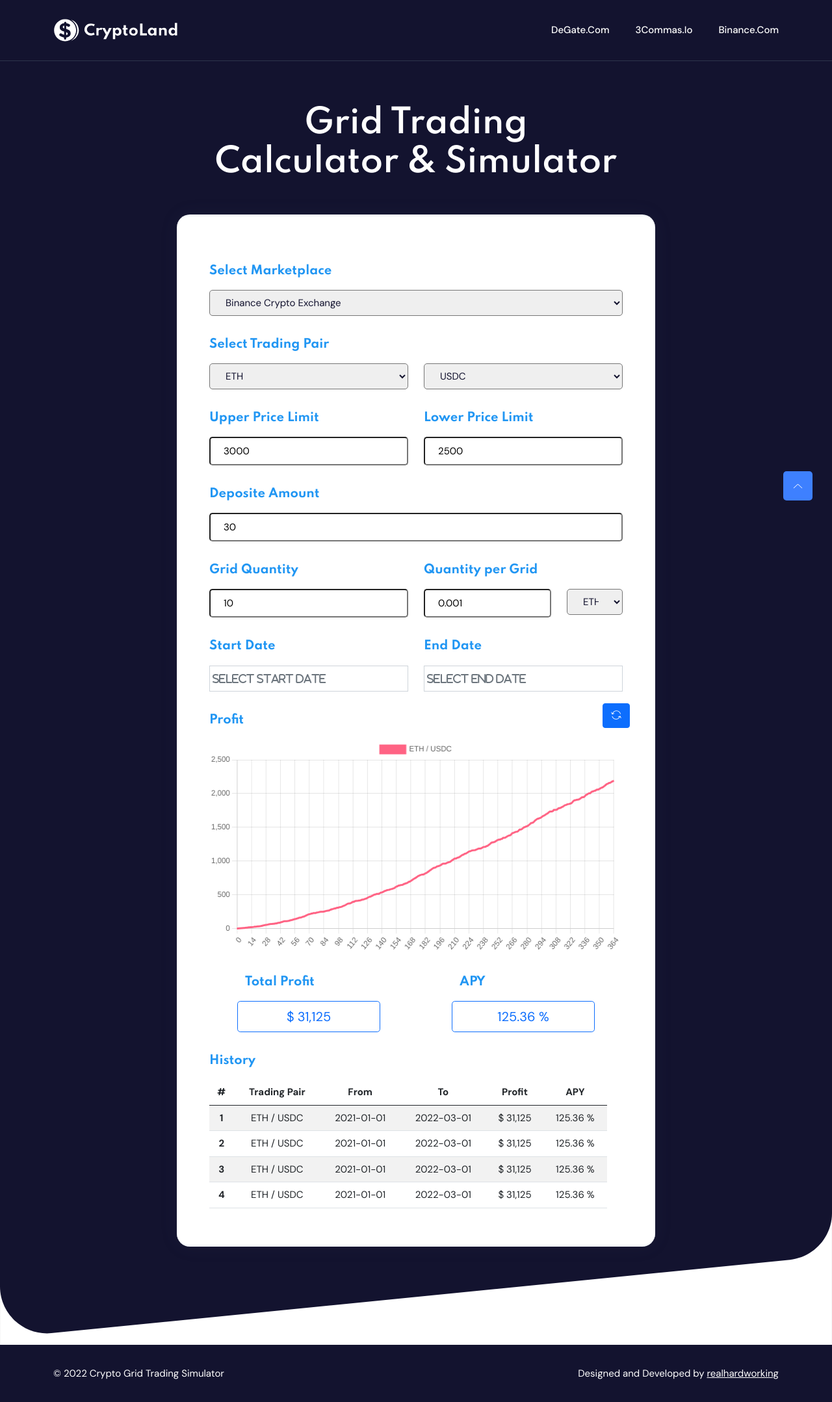
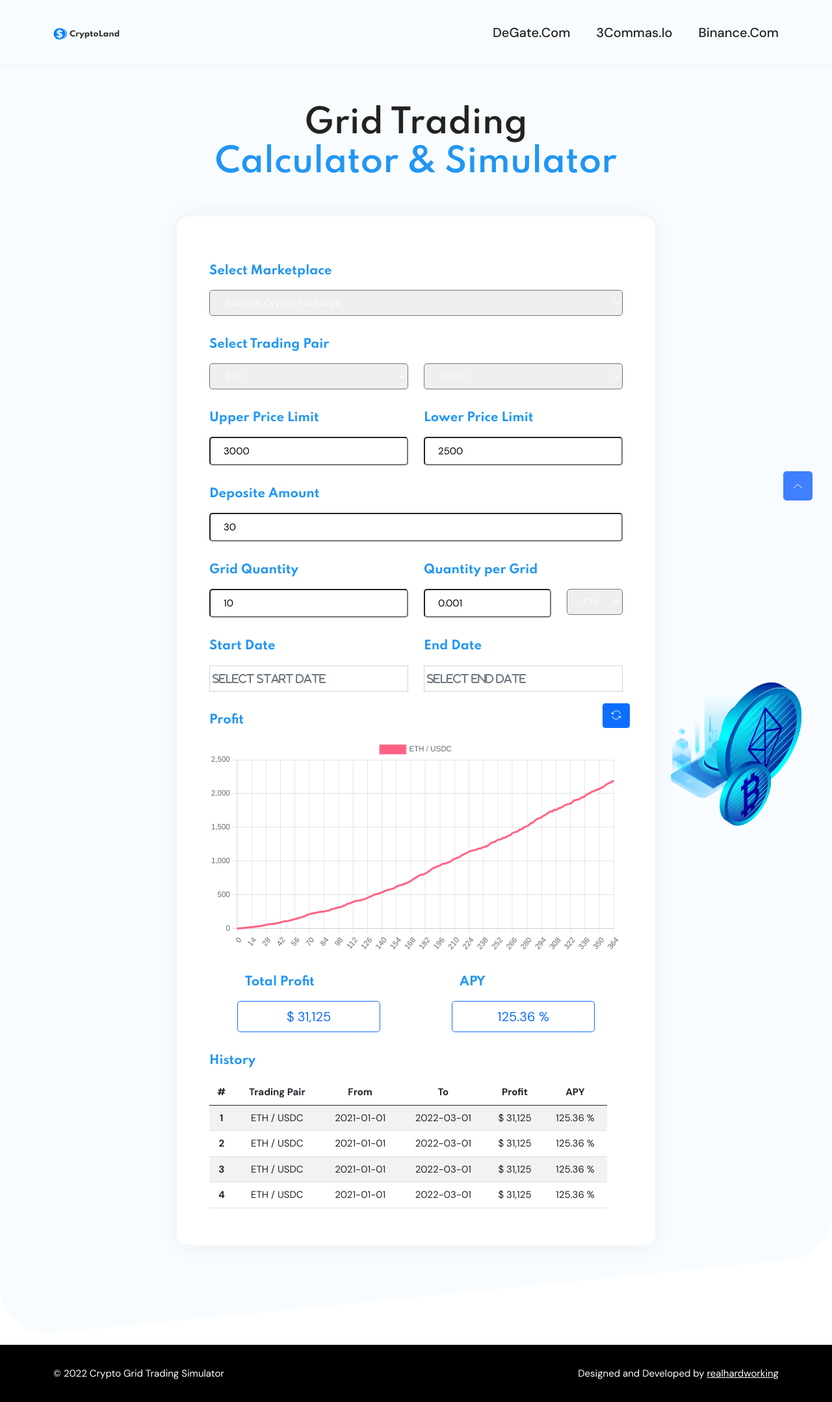
Before and after one commit to realhardworkingdeveloper/grid-trading-backtester, a Flask app: page / in a window 1280 px wide. Shown: the whole page at 65% size. Run offline with Flask 2, Linux system fonts and the light colour scheme; some libraries are stand-ins or nearby versions.

Commit message:
change theme to degate

```diff
--- a/static/assets/css/main.css
+++ b/static/assets/css/main.css
@@ -56,7 +56,7 @@
 select {
   -webkit-writing-mode: horizontal-tb !important;
   text-rendering: auto;
-  color: #13132f;
+  color: #f8fcff;
   letter-spacing: normal;
   word-spacing: normal;
   text-transform: none;
@@ -121,7 +121,7 @@
 h6 {
   font-weight: 600;
   margin: 0px;
-  color: #13132f;
+  color: #f8fcff;
   font-family: 'Spartan', sans-serif;
 }
 
@@ -981,7 +981,7 @@
   padding-bottom: 120px;
   z-index: 2;
   text-align: left;
-  background-color: #13132f;
+  background-color: #f8fcff;
   background-image: url("../images/bread-bg/banner-bg.svg");
   background-size: cover;
   background-position: right;
@@ -997,7 +997,7 @@
   top: 0;
   height: 100%;
   width: 100%;
-  background-color: #13132f;
+  background-color: #f8fcff;
   opacity: 0.7;
 }
 
@@ -1291,7 +1291,7 @@
   width: 100%;
   height: 100%;
   opacity: 0.4;
-  background: #13132f;
+  background: #f8fcff;
   content: "";
   -webkit-transition: all 0.4s ease;
   transition: all 0.4s ease;
@@ -1416,7 +1416,7 @@
 
 .button .btn:hover {
   color: #fff;
-  background-color: #13132f;
+  background-color: #f8fcff;
 }
 
 .button {
@@ -1424,7 +1424,7 @@
 }
 
 .button .btn-alt {
-  background-color: #13132f !important;
+  background-color: #f8fcff !important;
   color: #fff !important;
 }
 
@@ -1753,7 +1753,7 @@
 }
 
 .header.sticky .button .btn:hover {
-  background-color: #13132f;
+  background-color: #f8fcff;
   color: #fff;
 }
 
@@ -1783,7 +1783,7 @@
 }
 
 .sticky .navbar .navbar-nav .nav-item a {
-  color: #13132f;
+  color: #f8fcff;
 }
 
 .header .navbar .navbar-nav .nav-item .sub-menu a.active {
@@ -1805,7 +1805,7 @@
   -webkit-transition: all 0.3s ease-out 0s;
   transition: all 0.3s ease-out 0s;
   padding: 0;
-  border-bottom: 1px solid #2e344c;
+  border-bottom: 1px solid #eef;
 }
 
 .navbar-area.sticky {
@@ -1887,8 +1887,8 @@
 }
 
 .navbar-nav .nav-item a {
-  font-size: 15px;
-  color: #fff;
+  font-size: 20px;
+  color: #222222;
   -webkit-transition: all 0.3s ease-out 0s;
   transition: all 0.3s ease-out 0s;
   position: relative;
@@ -2068,7 +2068,7 @@
 
 .header .button .btn {
   background-color: #fff;
-  color: #13132f;
+  color: #f8fcff;
   font-weight: 500;
 }
 
@@ -2089,7 +2089,7 @@
 
 @media only screen and (min-width: 768px) and (max-width: 991px), (max-width: 767px) {
   .header .button .signin {
-    color: #13132f;
+    color: #f8fcff;
   }
   .header .button .signin:hover {
     color: #3E80FF;
@@ -2112,7 +2112,7 @@
 ========================================*/
 .hero-area {
   position: relative;
-  background-color: #13132f;
+  background-color: #f8fcff;
   padding: 160px 0 40px 0;
   z-index: 1;
 }
@@ -2210,7 +2210,7 @@
 }
 
 .hero-area .hero-content .button .btn:hover {
-  color: #13132f;
+  color: #f8fcff;
   background-color: #fff;
 }
 
@@ -2690,7 +2690,7 @@
 ========================================*/
 .footer {
   margin-top: -80px;
-  background-color: #13132f;
+  background-color: #000;
   position: relative;
   padding-bottom: 0;
 }
@@ -2965,3 +2965,11 @@
   text-decoration: inherit;
   border-radius: 0 !important;
 }
+
+.main-title {
+  color: #222222 !important;
+}
+
+.main-subtitle {
+  color: #2196f3 !important;
+}
--- a/templates/layout.html
+++ b/templates/layout.html
@@ -81,8 +81,8 @@
         <div class="container">
             <div class="row align-items-center">
                 <div class="text-center lg:max-w-4xl text-4xl lg:text-6xl mx-auto">
-                    <h1 class="font-semibold tracking-tighter text-gray-900 text-white">Grid Trading</h1>
-                    <h1 class="mx-auto font-semibold tracking-tighter special-text text-white">Calculator &amp; Simulator</h1>
+                    <h1 class="font-semibold tracking-tighter text-gray-900 text-white main-title">Grid Trading</h1>
+                    <h1 class="mx-auto font-semibold tracking-tighter special-text text-white main-subtitle">Calculator &amp; Simulator</h1>
                 </div>
             </div>
             <div class="row align-items-center">
@@ -90,14 +90,14 @@
                     {% block content %}
                     {% endblock %}
                 </div>
-                <!-- <div class="col-lg-2 col-12">
+                <div class="col-lg-2 col-12">
                     <div class="hero-image">
                         <img class="main-image" src="{{ url_for('static', filename='assets/images/hero/home2-bg.png') }}" alt="#">
                         <img class="h2-move-1" src="{{ url_for('static', filename='assets/images/hero/h2-bit-l.png') }}" alt="#">
                         <img class="h2-move-2" src="{{ url_for('static', filename='assets/images/hero/h2-bit-m.png') }}" alt="#">
                         <img class="h2-move-3" src="{{ url_for('static', filename='assets/images/hero/h2-bit-s.png') }}" alt="#">
                     </div>
-                </div> -->
+                </div>
             </div>
         </div>
     </section>
```
Also changed, not shown: static/assets/images/hero/text-shape.svg, static/assets/images/logo/logo.svg, static/assets/images/logo/white-logo.svg.
